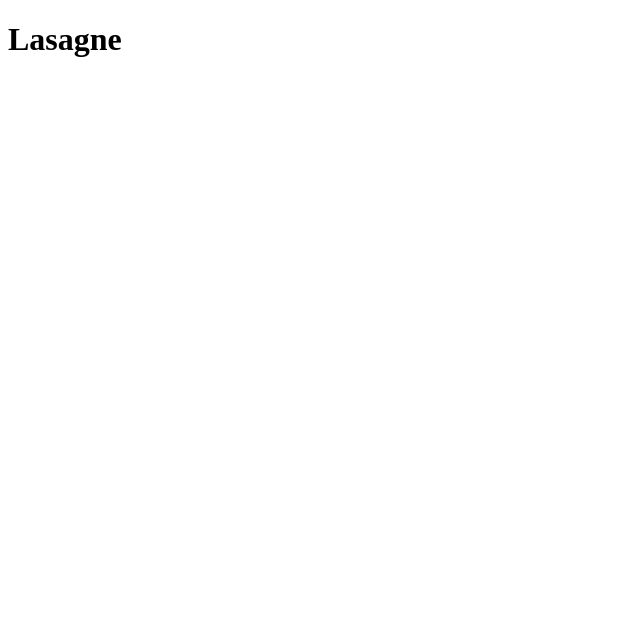
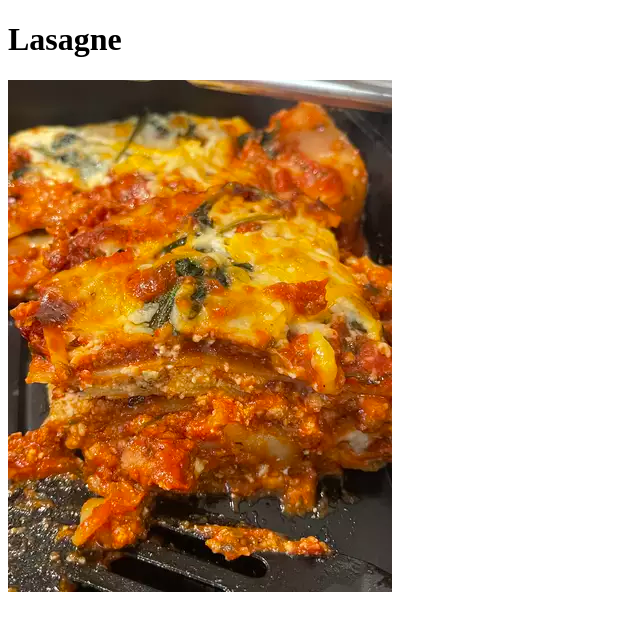
Before and after one commit to kcdoran/odin-recipes, a plain HTML site: page recipes/lasagne.html in a window 1280 px wide. Shown: the whole page, without its empty margins (0-640 px from the left). Drawn offline with Linux system fonts and the light colour scheme.

Commit message:
Add Picture To Lasagne.html

```diff
--- a/recipes/lasagne.html
+++ b/recipes/lasagne.html
@@ -8,5 +8,6 @@
 </head>
 <body>
     <h1 class="title">Lasagne</h1>
+    <img src="./pics/lasagneCloseUp.webp" alt="Closeup of a portion of cooked Lasagne. ">
 </body>
 </html>
```
Also changed, not shown: recipes/pics/lasagneCloseUp.webp (added).
